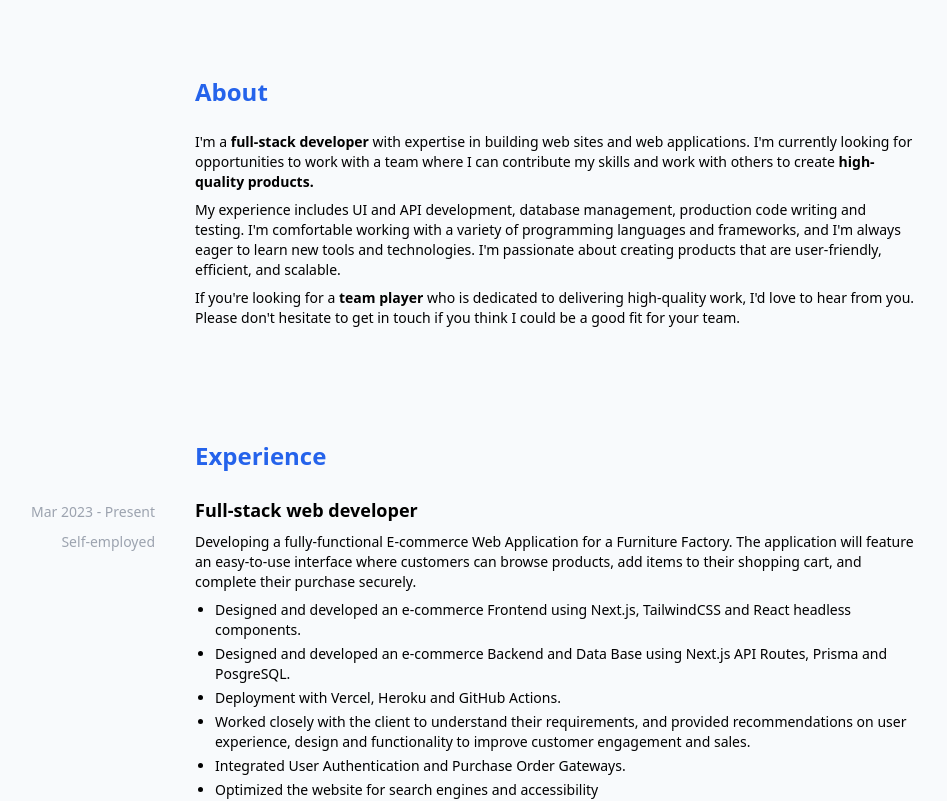
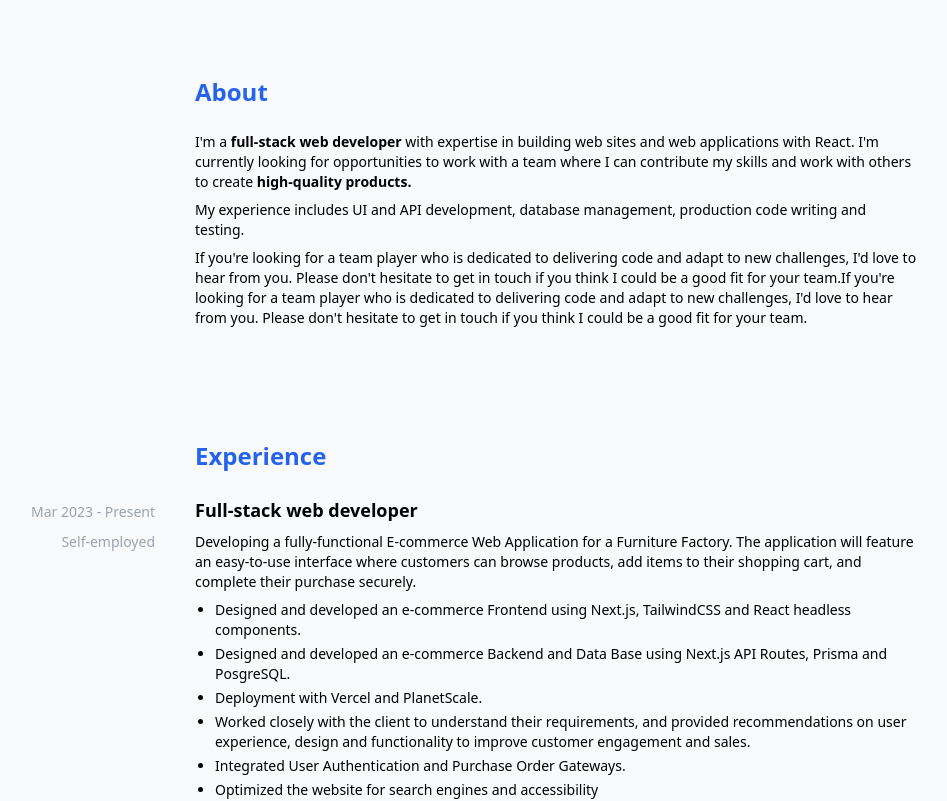
Before and after one commit to xdguido/guidogennari-web, a Next.js app: page /resume in a window 1280 px wide. Shown: the part 340-1141 px from the top of the page, without its empty margins (211-1158 px from the left). Built offline with nearby package versions, Linux system fonts and the light colour scheme.

Commit message:
feat: update content

```diff
--- a/pages/resume.tsx
+++ b/pages/resume.tsx
@@ -1,3 +1,4 @@
+/* eslint-disable react/no-unescaped-entities */
 import Button from '@ui/Button';
 import { FiPrinter } from 'react-icons/fi';
 import { NextSeo } from 'next-seo';
@@ -32,24 +33,24 @@ export default function Resume() {
                     </div>
                     <div className="grid items-baseline gap-x-10 print:grid-cols-4 lg:grid-cols-4">
                         <p className="sm:text-sm print:col-start-2 lg:col-start-2 print:col-span-3 lg:col-span-3 mb-2">
-                            I{"'"}m a <span className="font-semibold">full-stack developer</span>{' '}
-                            with expertise in building web sites and web applications. I{"'"}m
+                            I{"'"}m a{' '}
+                            <span className="font-semibold">full-stack web developer</span> with
+                            expertise in building web sites and web applications with React. I{"'"}m
                             currently looking for opportunities to work with a team where I can
                             contribute my skills and work with others to create
                             <span className="font-semibold"> high-quality products.</span>
                         </p>
                         <p className="sm:text-sm print:col-start-2 lg:col-start-2 print:col-span-3 lg:col-span-3 mb-2">
                             My experience includes UI and API development, database management,
-                            production code writing and testing. I{"'"}m comfortable working with a
-                            variety of programming languages and frameworks, and I{"'"}m always
-                            eager to learn new tools and technologies. I{"'"}m passionate about
-                            creating products that are user-friendly, efficient, and scalable.
+                            production code writing and testing.
                         </p>
                         <p className="sm:text-sm print:col-start-2 lg:col-start-2 print:col-span-3 lg:col-span-3">
-                            If you{"'"}re looking for a{' '}
-                            <span className="font-semibold">team player</span> who is dedicated to
-                            delivering high-quality work, I{"'"}d love to hear from you. Please don
-                            {"'"}t hesitate to get in touch if you think I could be a good fit for
+                            If you're looking for a team player who is dedicated to delivering code
+                            and adapt to new challenges, I'd love to hear from you. Please don't
+                            hesitate to get in touch if you think I could be a good fit for your
+                            team.If you're looking for a team player who is dedicated to delivering
+                            code and adapt to new challenges, I'd love to hear from you. Please
+                            don't hesitate to get in touch if you think I could be a good fit for
                             your team.
                         </p>
                     </div>
@@ -90,9 +91,7 @@ export default function Resume() {
                                     Designed and developed an e-commerce Backend and Data Base using
                                     Next.js API Routes, Prisma and PosgreSQL.
                                 </li>
-                                <li className="mb-1">
-                                    Deployment with Vercel, Heroku and GitHub Actions.
-                                </li>
+                                <li className="mb-1">Deployment with Vercel and PlanetScale.</li>
                                 <li className="mb-1">
                                     Worked closely with the client to understand their requirements,
                                     and provided recommendations on user experience, design and
@@ -207,7 +206,7 @@ export default function Resume() {
                                 in agriculture at National University of Comahue
                             </h2>
                             <p className="sm:text-sm mb-2">
-                                Dropped out at last year. Participated in several field studies
+                                Dropped out at last year. Participated in several fieldworks
                                 including:
                             </p>
                             <ul className="ml-5  sm:text-sm list-disc">
```
